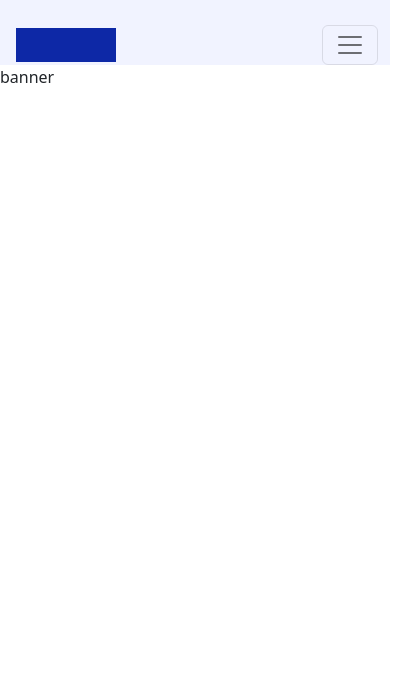
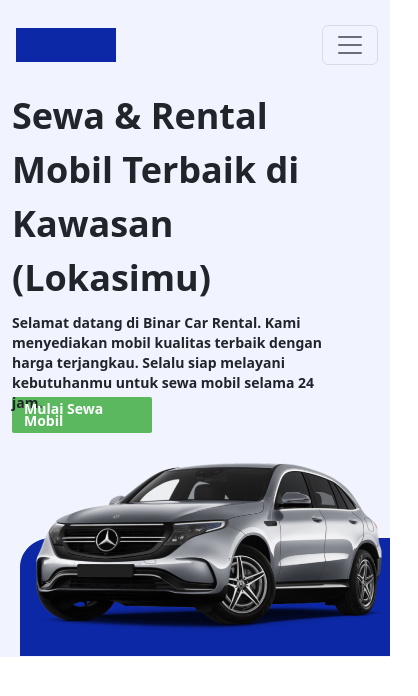
Before and after one commit to tangguhriyadi/binar-challenge-gold, a React (Create React App) app: page / in a window 390 px wide. Shown: the top 696 px of the page, 418 px wide, since content can reach past the window. Built offline with nearby package versions, Linux system fonts and the light colour scheme.

Commit message:
banner responsive

```diff
--- a/src/App.css
+++ b/src/App.css
@@ -1,8 +1,9 @@
 .App {
   text-align: center;
-  font-family: Arial, Helvetica, sans-serif;
+  font-family: Arial;
 }
 
+/* Navbar */
 .navi {
   background-color: #F1F3FF;
   padding:0;
@@ -22,11 +23,99 @@
   display: flex;
   grid-gap:32px;
   font-size:14px;
+  font-weight: 700;
 }
+
+/* Banner */
+
+.containerBanner {
+  height: 448px;
+  background-color:#F1F3FF ;
+}
+.serviceContent {
+    padding-left:136px;
+    padding-top:115px;
+}
+.serviceHead {
+  font-size: 36px;
+  font-weight: 700;
+  line-height: 54px;
+}
+.serviceText {
+  font-weight: 700;
+  font-size: 14px;
+  line-height: 20px;
+  max-width: 468px;
+  margin-top:8px;
+}
+
+.btn-sewa {
+  display: flex;
+  align-items: center;
+  font-weight: 600;
+  font-size: 14px;
+  color:white;
+  background-color:#5CB85F;
+  width: 140px;
+  height: 36px;
+  line-height: 12px;
+  padding: 8px 12px;
+  gap: 10px;
+  border-radius: 2px;
+
+}
+.carBanner {
+  width:704px;
+  height: 407px;
+  margin-top: 35px;
+  background-image: url('../public/assets/images/bg-blue.png');
+  background-repeat: no-repeat;
+  background-position: bottom;
+}
+
+
+
 
 @media screen and (max-width: 768px){
   .logo {
     margin-left:4px;
+
+  }
+  .containerBanner {
+    width: 100%;
+    height:592px;
+  }
+  .serviceContent {
+    margin:16px;
+    padding:8px;
+  }
+  .serviceHead {
+    width: 328px;
+    height: 216px;
+
+  }
+  .serviceText {
+    width: 328px;
+    height: 60px;
+    font-weight: 700;
+  }
+  .btn-sewa{
+    margin-top: 24px;
+  }
+  .carBanner {
+    width: 370px;
+    height: 199px;
+    background-image: url('../public/assets/images/bg-blue.png');
+    background-repeat: no-repeat;
+    background-size:  370px 118px;
+    margin:0;
+    padding: 0;
+    float:right
+
+  }
+  .navli {
+
+    margin-right: 0;
   }
 }
 
--- a/src/components/banner.js
+++ b/src/components/banner.js
@@ -1,9 +1,32 @@
-import React, { Component } from 'react'
+import React, { Component } from "react";
+import "../App.css";
+import { Row, Col } from "react-bootstrap";
 
 export default class Banner extends Component {
   render() {
     return (
-      <div>banner</div>
-    )
+      <div className="containerBanner">
+        <Row>
+          <Col  md={6} className="serviceContent">
+            <h2 className="serviceHead">
+              <strong>Sewa & Rental Mobil Terbaik di Kawasan (Lokasimu)</strong>
+            </h2>
+            <p className="serviceText">
+              Selamat datang di Binar Car Rental. Kami menyediakan mobil
+              kualitas terbaik dengan harga terjangkau. Selalu siap melayani
+              kebutuhanmu untuk sewa mobil selama 24 jam.
+            </p>
+            <div className="btn-sewa">Mulai Sewa Mobil</div>
+          </Col>
+          <Col  md={6}>
+            <img
+              className="carBanner"
+              src="assets/images/BannerCar.png"
+              alt="mobil"
+            ></img>
+          </Col>
+        </Row>
+      </div>
+    );
   }
 }
```
Also changed, not shown: public/assets/images/BannerCar.png (added), public/assets/images/bg-blue.png (added).
